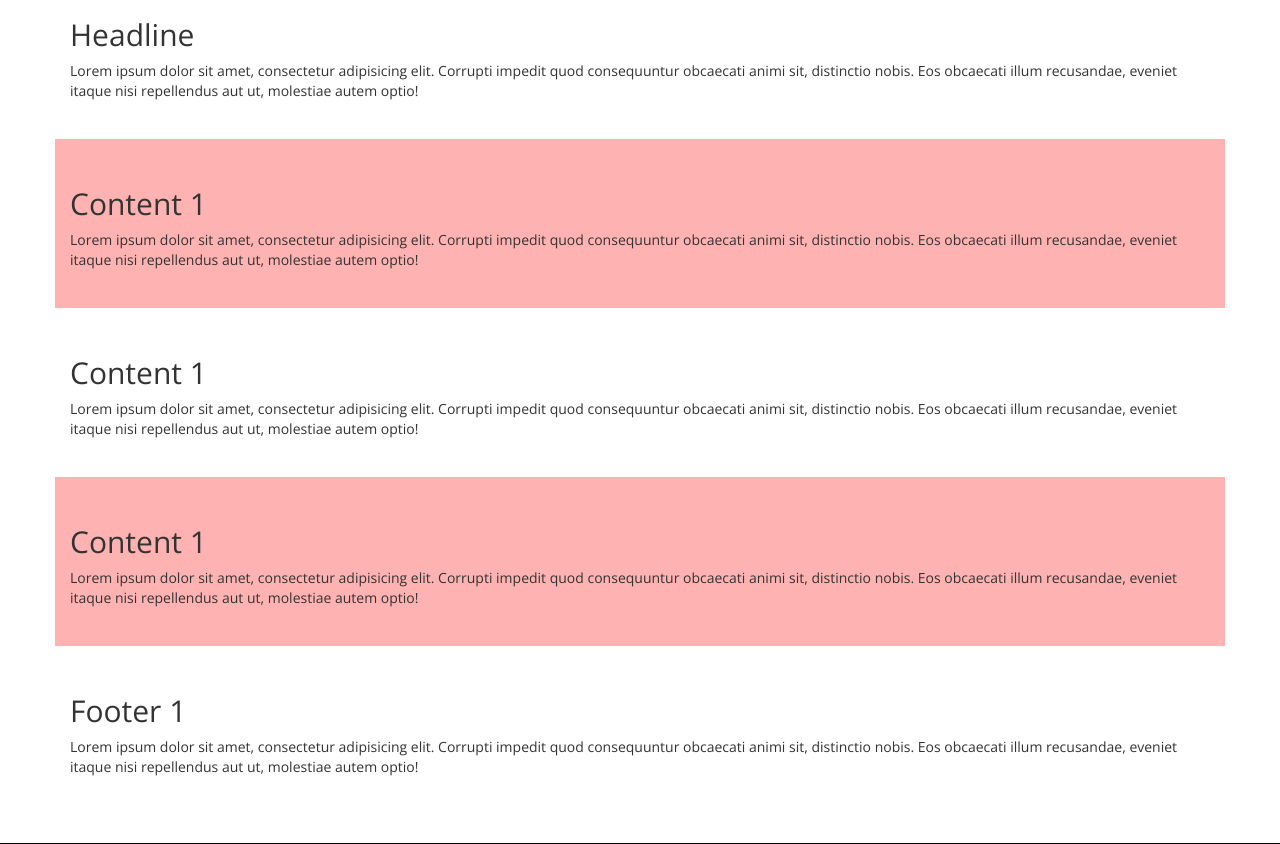
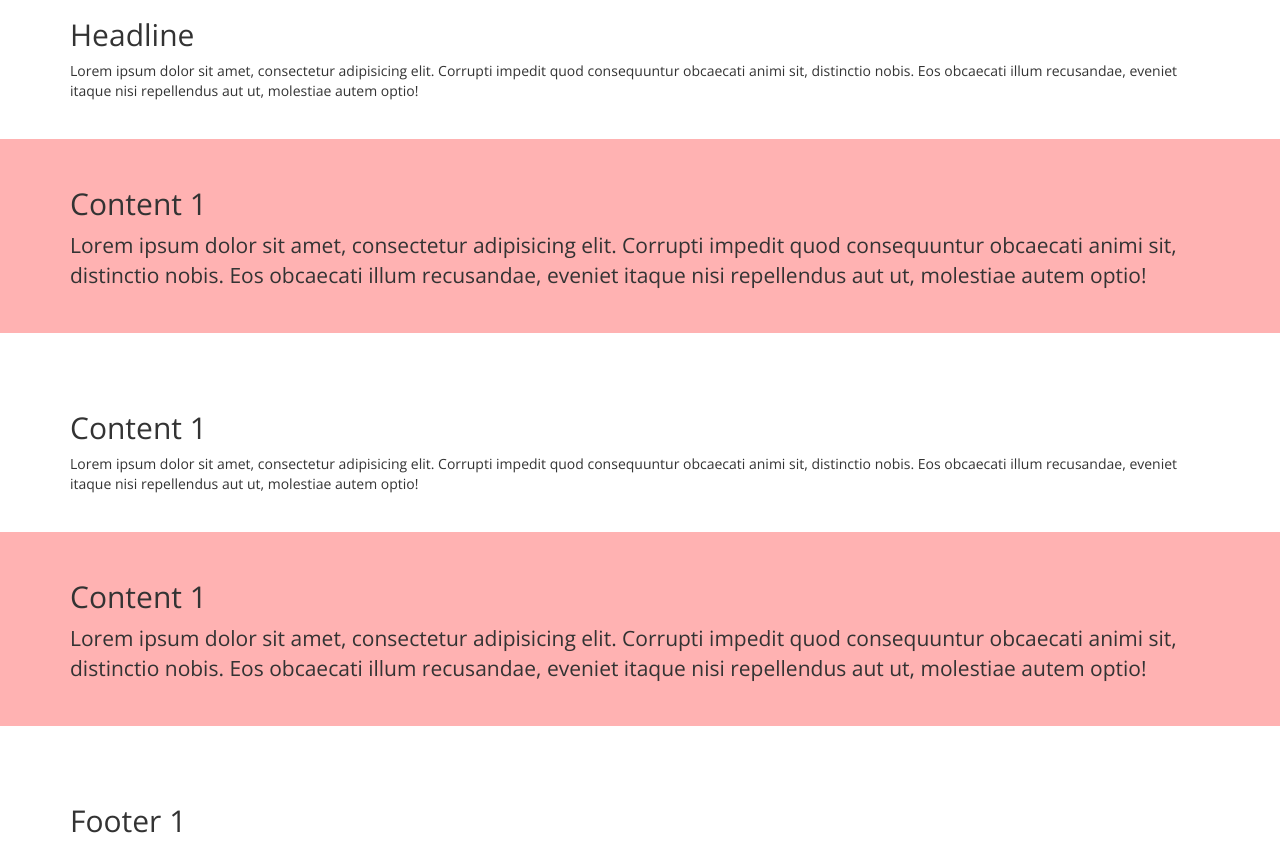
Before and after one commit to dchen71/bootstrap-boilerplate, a plain HTML site: page index.html in a window 1280 px wide. Shown: the part 460-1304 px from the top of the page. Drawn offline with nearby package versions, Linux system fonts and the light colour scheme.

Commit message:
changed to jumbotron for certain divs

```diff
--- a/index.html
+++ b/index.html
@@ -66,8 +66,8 @@
 		</div>
 	</div>
 
-	<div class="container content">
-		<div class="">
+	<div class="jumbotron content">
+		<div class="container">
 			<h2>Content 1</h2>
 			<p>Lorem ipsum dolor sit amet, consectetur adipisicing elit. Corrupti impedit quod consequuntur obcaecati animi sit, distinctio nobis. Eos obcaecati illum recusandae, eveniet itaque nisi repellendus aut ut, molestiae autem optio!</p>
 		</div>
@@ -80,8 +80,8 @@
 		</div>
 	</div>
 
-	<div class="container content">
-		<div class="">
+	<div class="jumbotron content">
+		<div class="container">
 			<h2>Content 1</h2>
 			<p>Lorem ipsum dolor sit amet, consectetur adipisicing elit. Corrupti impedit quod consequuntur obcaecati animi sit, distinctio nobis. Eos obcaecati illum recusandae, eveniet itaque nisi repellendus aut ut, molestiae autem optio!</p>
 		</div>
```
